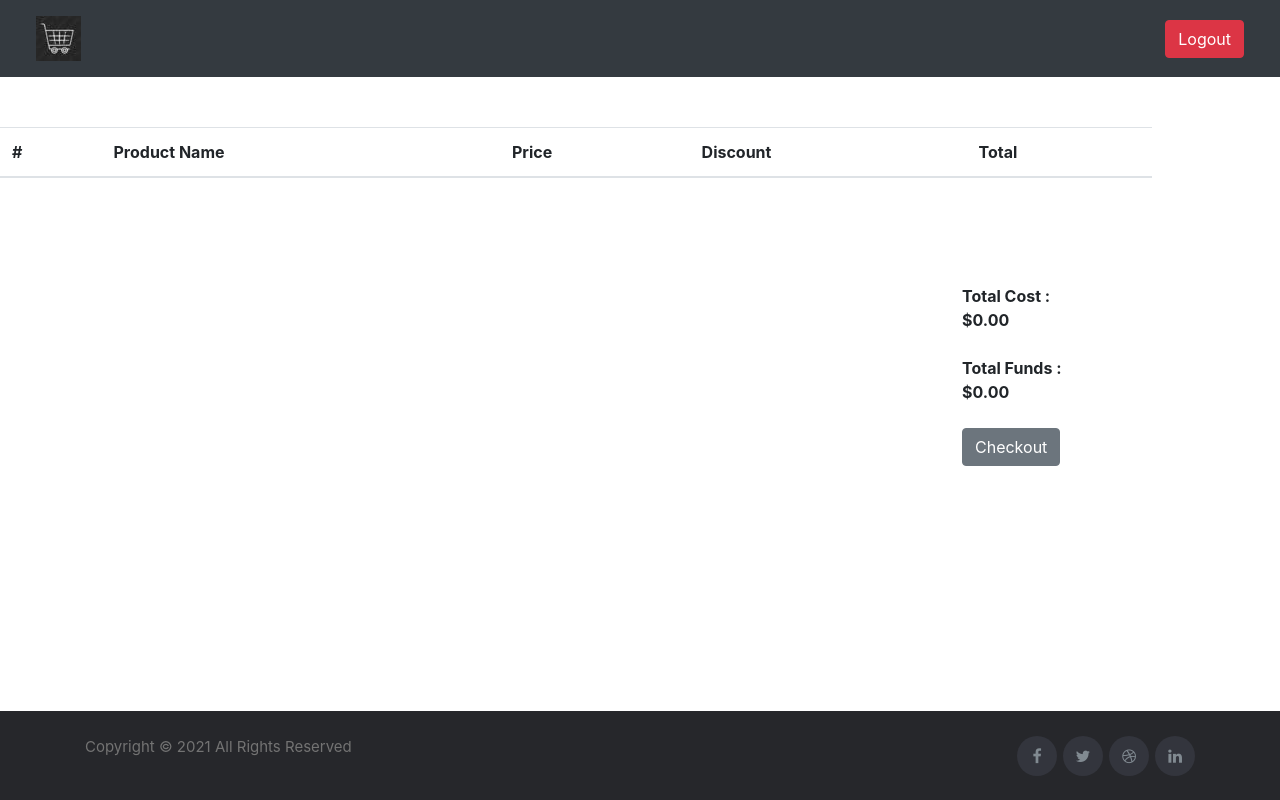
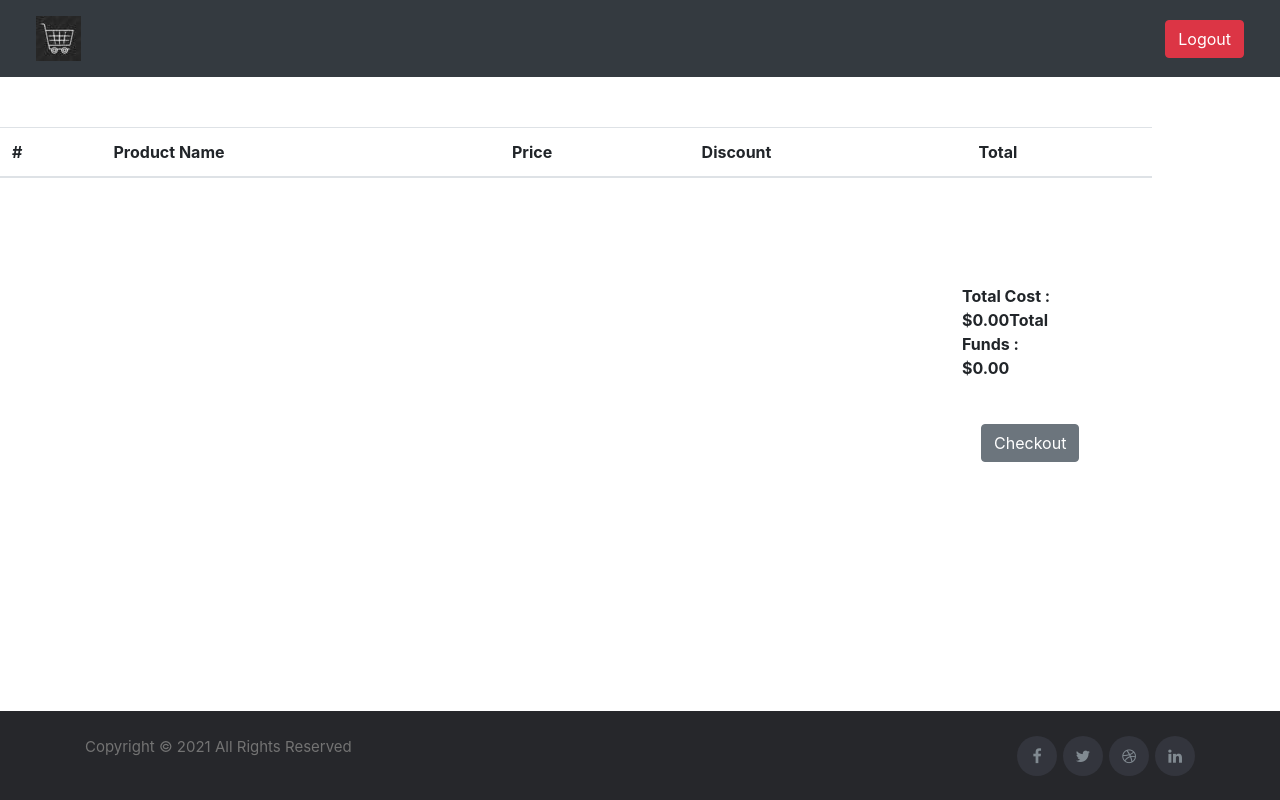
Before and after one commit to tcs-mean-stack-group22/CapstoneProjectMean, an Angular app in the folder frontEnd/angular-grocers/: page /checkout in a window 1280 px wide. Built offline with nearby package versions, Linux system fonts and the light colour scheme.

Commit message:
mofigied checkout positionn and checkout component

```diff
--- a/frontEnd/angular-grocers/src/app/checkout/checkout.component.css
+++ b/frontEnd/angular-grocers/src/app/checkout/checkout.component.css
@@ -36,7 +36,7 @@
     height: 100px;
     text-align: right;
     top: 230px;
-
+    bottom: 100px;
     margin-right:5%;
 
 }
--- a/frontEnd/angular-grocers/src/app/checkout/checkout.component.html
+++ b/frontEnd/angular-grocers/src/app/checkout/checkout.component.html
@@ -20,12 +20,13 @@
         </tbody>
     </table>
     <div class="total">
-        <strong>Total Cost : {{sum | currency}}</strong><br><br>
-        <strong>Total Funds : {{amount | currency}}</strong><br><br>
-        <button type="button" class="btn btn-secondary" routerLink="/checkout" (click)="buyCart()" style="margin-bottom: 200px;">Checkout</button>
+        <strong>Total Cost : {{sum | currency}}</strong>
+        <strong>Total Funds : {{amount | currency}}</strong>
+    </div>
+
+    <div class="container">
+        <button type="button" class="btn btn-secondary" routerLink="/checkout" (click)="buyCart()">Checkout</button>
     </div>
 
 
-
-
 </div>
--- a/frontEnd/angular-grocers/src/app/order-status/order-status.component.html
+++ b/frontEnd/angular-grocers/src/app/order-status/order-status.component.html
@@ -11,7 +11,7 @@
                     <div class="form-group">
                         <label for="inputOrderTrackingID" class="col-sm-2 control-label">Order id</label>
                             <div class="col-sm-10">
-                            <input type="text" class="form-control" id="inputOrderTrackingID" value="" placeholder="# put your order id here" #idNum>
+                            <input type="text" class="form-control" id="inputOrderTrackingID" value="" placeholder="# put your order id here" #idNum><br>
                             <button type="button" id="shopGetOrderStatusID" class="btn btn-success" (click)="orderImage(idNum.value)">Get status</button>
                         </div>
                     </div>
```
Also changed, not shown: frontEnd/angular-grocers/src/app/order-status/order-status.component.css.
